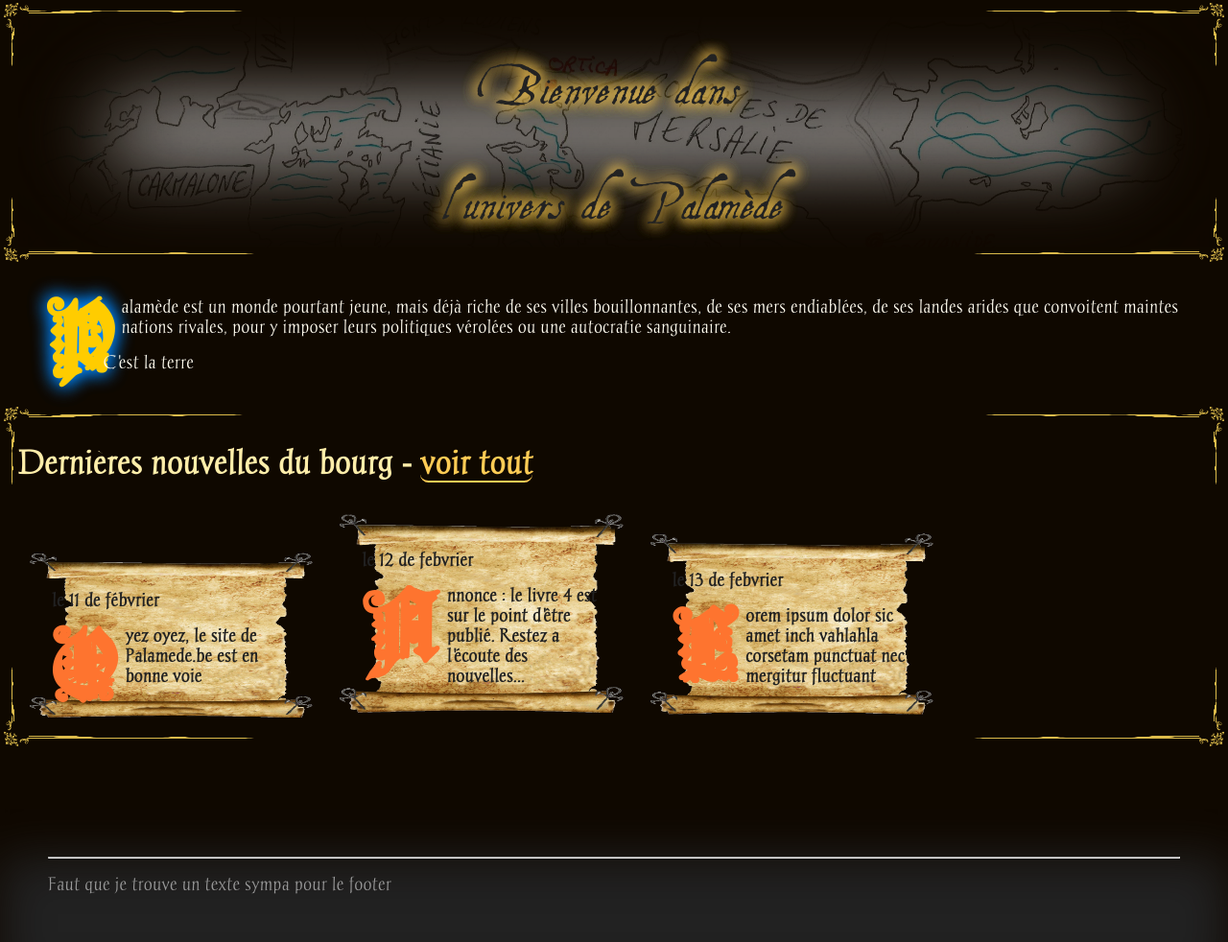
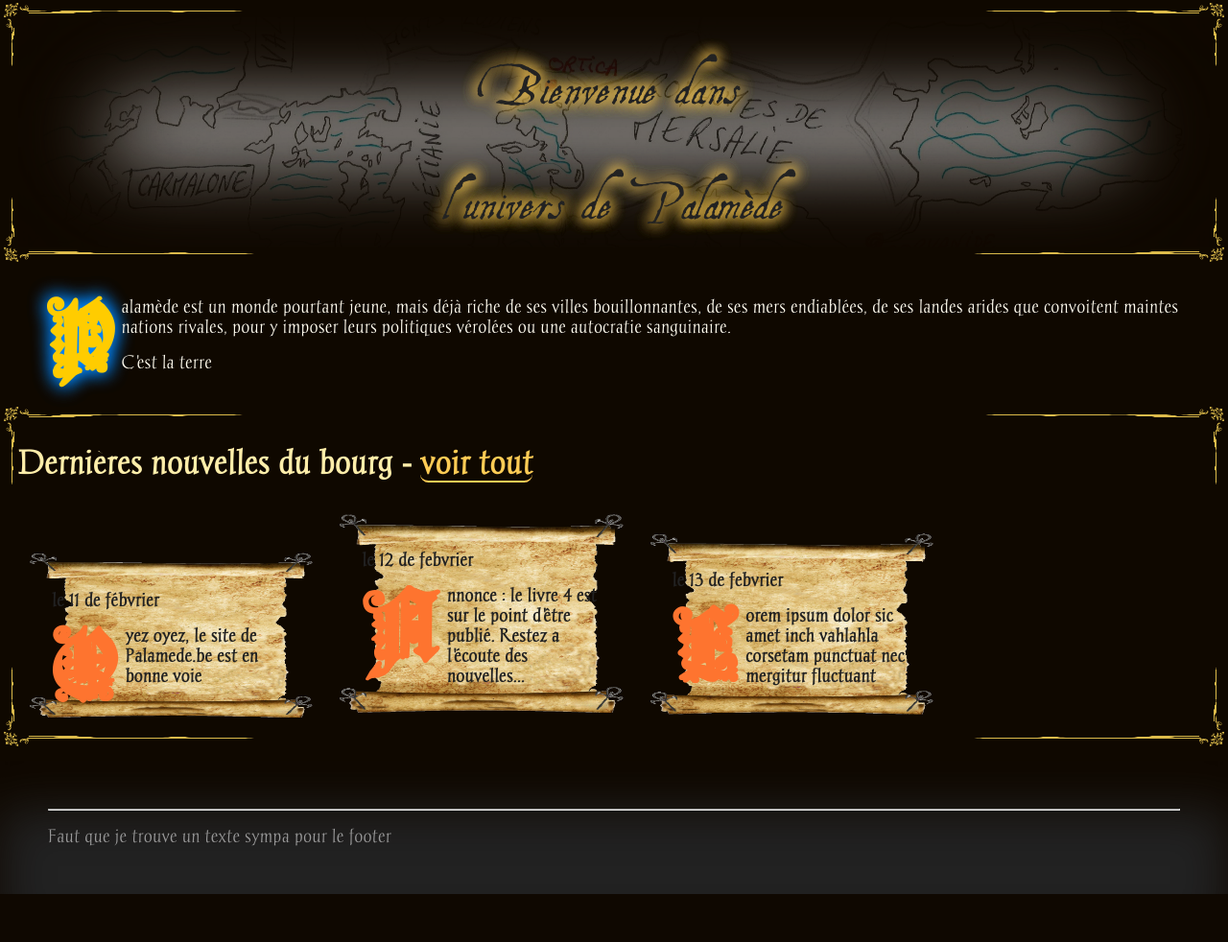
Before and after one commit to gui3/palamede.website, a Node server app: page / in a window 1280 px wide. Shown: the part 207-1189 px from the top of the page at 96% size. After the commit the page ends 1139 px from the top, so only its background shows below. Run offline with Node 20, Linux system fonts and the light colour scheme; some libraries are stand-ins or nearby versions.

Commit message:
#ui fixing footer position

```diff
--- a/app/public/css/layout.css
+++ b/app/public/css/layout.css
@@ -23,12 +23,14 @@
   align-items: center;
 }
 
-section.page-container {
+section.app-container {
   min-height: 100%;
   width: 100%;
   position: absolute;
+}
+section .page-container {
   padding-top: 100px;
-  padding-bottom: 200px;
+  padding-bottom: 150px;
 }
 
 footer {
--- a/app/views/layouts/index.hbs
+++ b/app/views/layouts/index.hbs
@@ -2,9 +2,11 @@
 <html lang="en">
   {{> _head}}
   <body>
-    {{> header}}
-    <section class="page-container">
-      {{{body}}}
+    <section class="app-container">
+      {{> header}}
+      <section class="page-container">
+        {{{body}}}
+      </section>
       {{> footer}}
     </section>
   </body>
```
